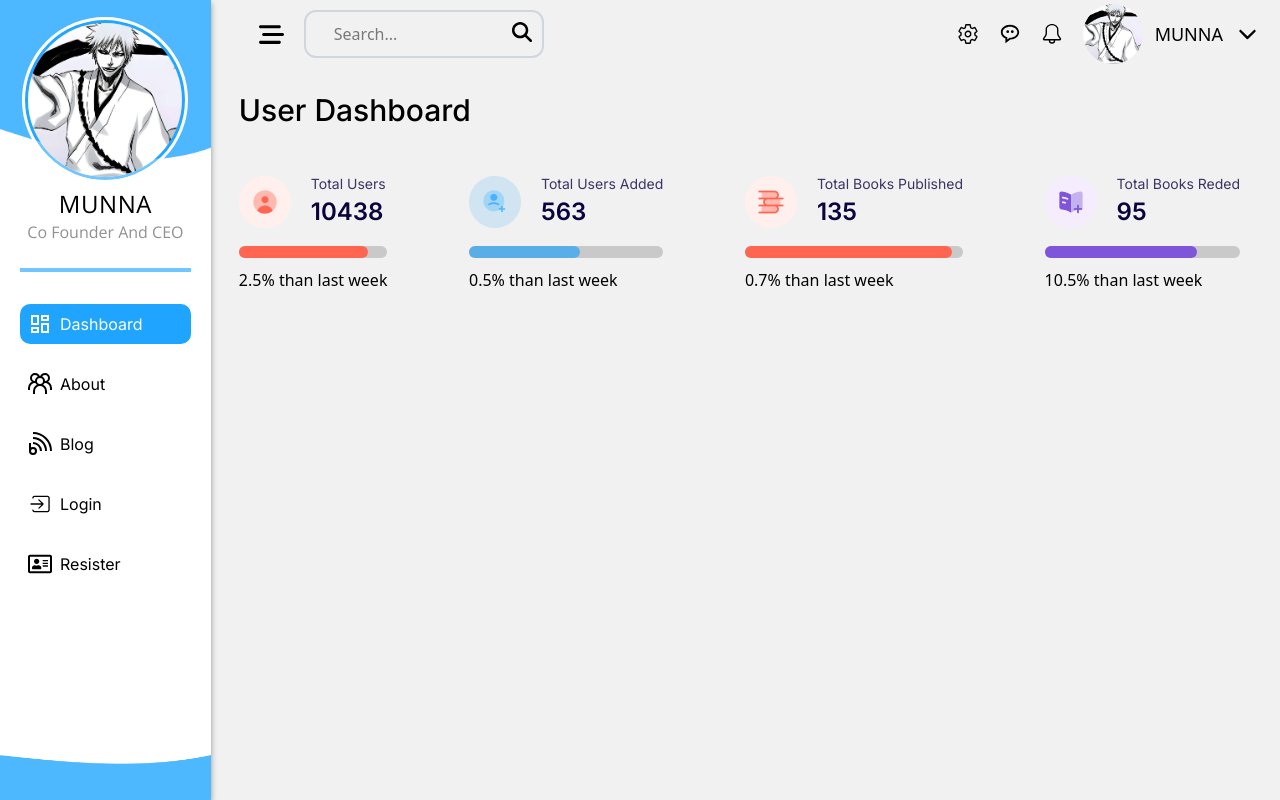
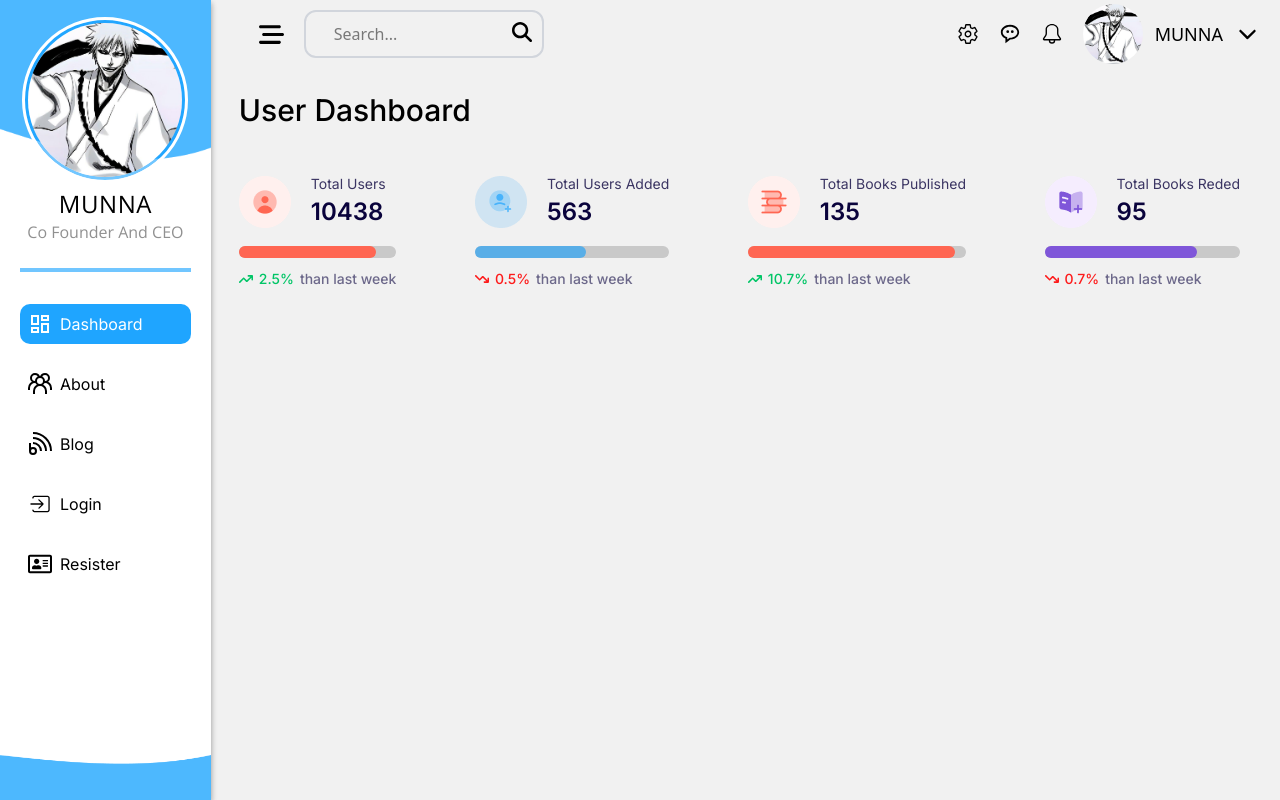
Before and after one commit to Munna-Scriptz/Dashboard-React, a React (Vite) app: page / in a window 1280 px wide. Built offline with nearby package versions, Linux system fonts and the light colour scheme.

Commit message:
Percent Detail Completed

```diff
--- a/src/Pages/Dashboard.jsx
+++ b/src/Pages/Dashboard.jsx
@@ -3,6 +3,8 @@ import BookIcon from "../assets/BookIcon.png";
 import AddIcon from "../assets/AddIcon.png";
 import ReadIcon from "../assets/ReadIcon.png";
 import UserIcon from "../assets/UserIcon.png";
+import { FaArrowTrendDown } from "react-icons/fa6";
+import { FaArrowTrendUp } from "react-icons/fa6";
 
 export const Dashboard = () => {
   const MyData = [
@@ -14,6 +16,7 @@ export const Dashboard = () => {
       Width: '87%',
       Percentage: '2.5%',
       PercentageColor: '#00C566',
+      PercentageIcon: <FaArrowTrendUp color="#00C566"/> ,
     },
     {
       Image: AddIcon,
@@ -23,6 +26,7 @@ export const Dashboard = () => {
       Width: '57%',
       Percentage: '0.5%',
       PercentageColor: '#FD1B1B',
+      PercentageIcon: <FaArrowTrendDown color="#FD1B1B"/> ,
     },
     {
       Image: BookIcon,
@@ -30,8 +34,9 @@ export const Dashboard = () => {
       TextNumber: "135",
       barColor: '#FF6652',
       Width: '95%',
-      Percentage: '0.7%',
+      Percentage: '10.7%',
       PercentageColor: '#00C566',
+      PercentageIcon: <FaArrowTrendUp color="#00C566"/> ,
     },
     {
       Image: ReadIcon,
@@ -39,8 +44,9 @@ export const Dashboard = () => {
       TextNumber: "95",
       barColor: '#7F56D9' ,
       Width: '78%',
-      Percentage: '10.5%',
+      Percentage: '0.7%',
       PercentageColor: '#FD1B1B',
+      PercentageIcon: <FaArrowTrendDown color="#FD1B1B"/> ,
     },
   ];
 
@@ -68,7 +74,7 @@ export const Dashboard = () => {
               <div className="absolute left-0 bottom-0 h-full rounded-2xl" style={{ backgroundColor: items.barColor, width: items.Width }}></div>
             </div>
             <div className=" mt-2.5">
-              <p><span>{items.Percentage} </span> than last week</p>
+              <p className=" font-Inter text-[14px] text-[#6C688A] font-medium flex items-center gap-1.5"><span>{items.PercentageIcon}</span><span style={{color: items.PercentageColor,}}>{items.Percentage} </span> than last week</p>
             </div>
           </div>
         ))}
```
